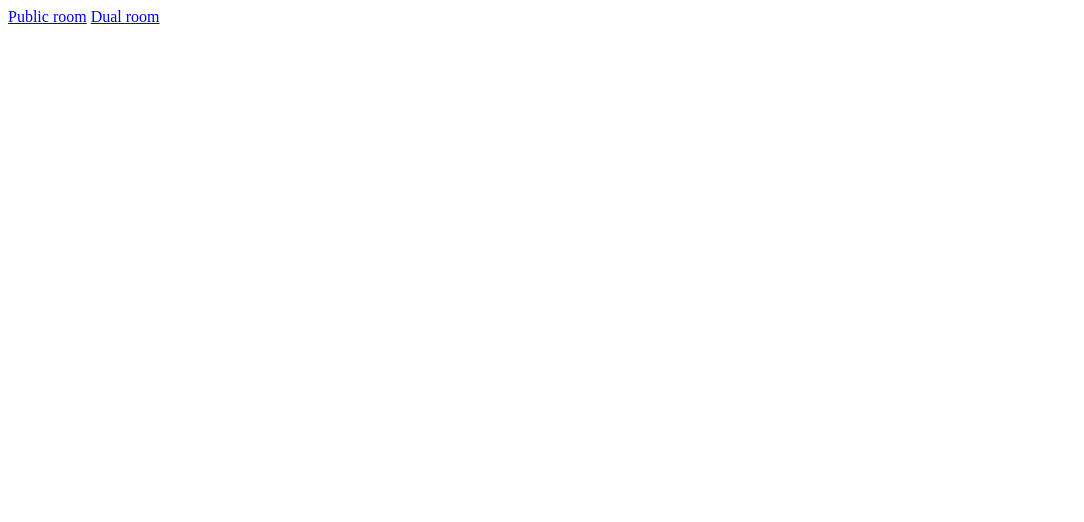
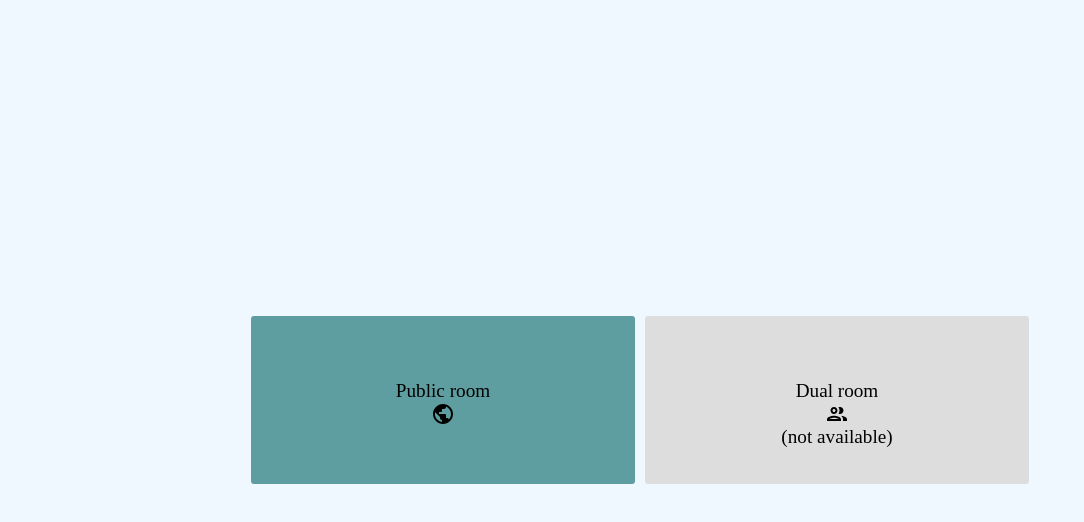
Before and after one commit to HuyVQ18411c/MassiveQ, a website: page index.html in a window 1280 px wide. Shown: the whole page, without its empty margins (0-1084 px from the left). Drawn offline with Linux system fonts and the light colour scheme.

Commit message:
Update home page

```diff
--- a/index.html
+++ b/index.html
@@ -3,10 +3,15 @@
     <meta charset="UTF-8" />
     <meta http-equiv="X-UA-Compatible" content="IE=edge" />
     <meta name="viewport" content="width=device-width, initial-scale=1.0" />
+    <link rel="stylesheet" href="./style.css" />
     <title>MassiveQ</title>
   </head>
   <body>
-    <a href="./views/public.html">Public room</a>
-    <a href="./views/private.html">Dual room</a>
+    <a class="card" href="./views/public.html"
+      >Public room <img src="./assets/images/public_black.svg" alt="Global"
+    /></a>
+    <a class="card disable" href="./views/private.html"
+      >Dual room<img src="./assets/images/group_black.svg" alt="Global"
+    /></a>
   </body>
 </html>
--- a/style.css
+++ b/style.css
@@ -1,98 +1,54 @@
 body{
+    padding: 0;
     margin: 0;
-    padding: 0;
     background-color: aliceblue;
     overflow-x: hidden;
+    display: flex;
+    justify-content: center;
+    align-items: center;
+    column-gap: 10px;
+    font-size: 1.2em;
 }
 
-.header, .footer{
-    text-align: center;
+a{
+    text-decoration: none;
+    color: black;
 }
 
-.header{
+a:visited{
+    color: black;
 }
 
-.header h1{
-    padding: 0;
-    margin: 0;
+.card{
+    display: flex;
+    flex-direction: column;
+    align-items: center;
+    column-gap: 10px;
+    color: black;
+    background-color: cadetblue;
+    border-radius: 3px;
+    width: 10%;
+    height: 5%;
+    padding: 5% 10%;
 }
 
-.container{
-    width: 95%;
-    margin: 0 auto;
-    max-height: 95vh;
+.card img{
+    max-width: 24px;
+    height: auto;
 }
 
-#input_section{
-    display: flex;
-    flex-direction: row;
-    justify-content: space-between;
-    margin-top: 5px;
+.card:hover{
+    cursor: pointer;
+    color: white;
+    background-color: rgb(112, 178, 180);
+    transition: all 0.3s;
 }
 
-#message_section{
-    display: flex;
-    flex-direction: column;
-    min-height: 80vh;
-    border: 1px solid #ddd;
-    font-size: 1.1em;
-    overflow-y: scroll;
-    background-color: #FFF;
+.card.disable{
+    pointer-events: none;
+    background-color: #DDD;
 }
 
-#message_section div{
-    margin: 10px 0px;
+.card.disable::after{
+    content: "(not available)"
 }
-
-#input_message{
-    font-size: 1.1em;
-    flex-grow: 1;
-    border: 1px solid #Ddd;
-}
-
-#input_message:focus{
-    outline: none;
-}
-
-#btn_send{
-    width: 20%;
-    border: none;
-    background-color: rgb(112, 202, 253);
-    color: white;
-    padding: 8px 16px;
-    text-align: center;
-    border-radius: 3px;
-}
-
-#btn_send:hover{
-    box-sizing: border-box;
-    /* border: 0.5px solid rgb(79, 176, 233); */
-}
-
-.message{
-    padding: 10px 20px;
-    width: fit-content;
-    border-radius: 10px;
-    background-color: beige;
-}
-
-.notification{
-    color: rgb(175, 175, 175);
-    font-style: italic;
-    font-size: 0.8em;
-}
-
-.self-message{
-    place-self: self-end;
-    text-align: center;
-    padding: 10px 20px;
-    width: fit-content;
-    border-radius: 10px;
-    background-color: aliceblue;
-}
-
-.avatar{
-    max-width: 30px;
-    max-height: 30px;
-    border-radius: 50%;
-}
--- /dev/null
+++ b/styles/public_room.css
@@ -0,0 +1,98 @@
+body {
+    margin: 0;
+    padding: 0;
+    background-color: aliceblue;
+    overflow-x: hidden;
+}
+
+.header,
+.footer {
+    text-align: center;
+}
+
+.header {}
+
+.header h1 {
+    padding: 0;
+    margin: 0;
+}
+
+.container {
+    width: 95%;
+    margin: 0 auto;
+    max-height: 95vh;
+}
+
+#input_section {
+    display: flex;
+    flex-direction: row;
+    justify-content: space-between;
+    margin-top: 5px;
+}
+
+#message_section {
+    display: flex;
+    flex-direction: column;
+    min-height: 80vh;
+    border: 1px solid #ddd;
+    font-size: 1.1em;
+    overflow-y: scroll;
+    background-color: #FFF;
+}
+
+#message_section div {
+    margin: 10px 0px;
+}
+
+#input_message {
+    font-size: 1.1em;
+    flex-grow: 1;
+    border: 1px solid #Ddd;
+}
+
+#input_message:focus {
+    outline: none;
+}
+
+#btn_send {
+    width: 20%;
+    border: none;
+    background-color: rgb(112, 202, 253);
+    color: white;
+    padding: 8px 16px;
+    text-align: center;
+    border-radius: 3px;
+}
+
+#btn_send:hover {
+    box-sizing: border-box;
+    /* border: 0.5px solid rgb(79, 176, 233); */
+}
+
+.message {
+    padding: 10px 20px;
+    width: fit-content;
+    border-radius: 10px;
+    background-color: beige;
+}
+
+.notification {
+    color: rgb(175, 175, 175);
+    font-style: italic;
+    font-size: 0.8em;
+}
+
+.self-message {
+    place-self: self-end;
+    text-align: center;
+    padding: 10px 20px;
+    width: fit-content;
+    border-radius: 10px;
+    background-color: aliceblue;
+}
+
+.avatar {
+    max-width: 30px;
+    max-height: 30px;
+    border-radius: 50%;
+}
```
Also changed, not shown: views/public.html (+1 -1 lines), assets/images/group_black.svg (added), assets/images/public_black.svg (added).
